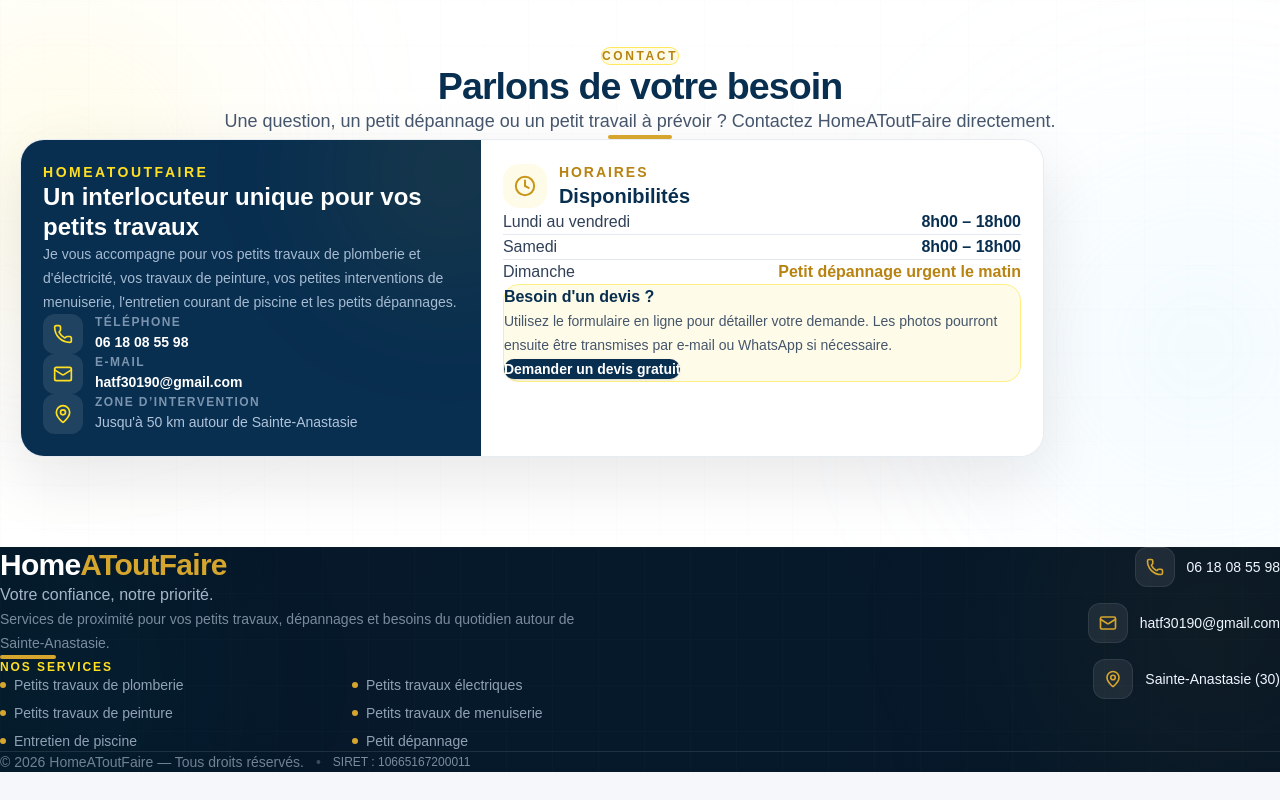
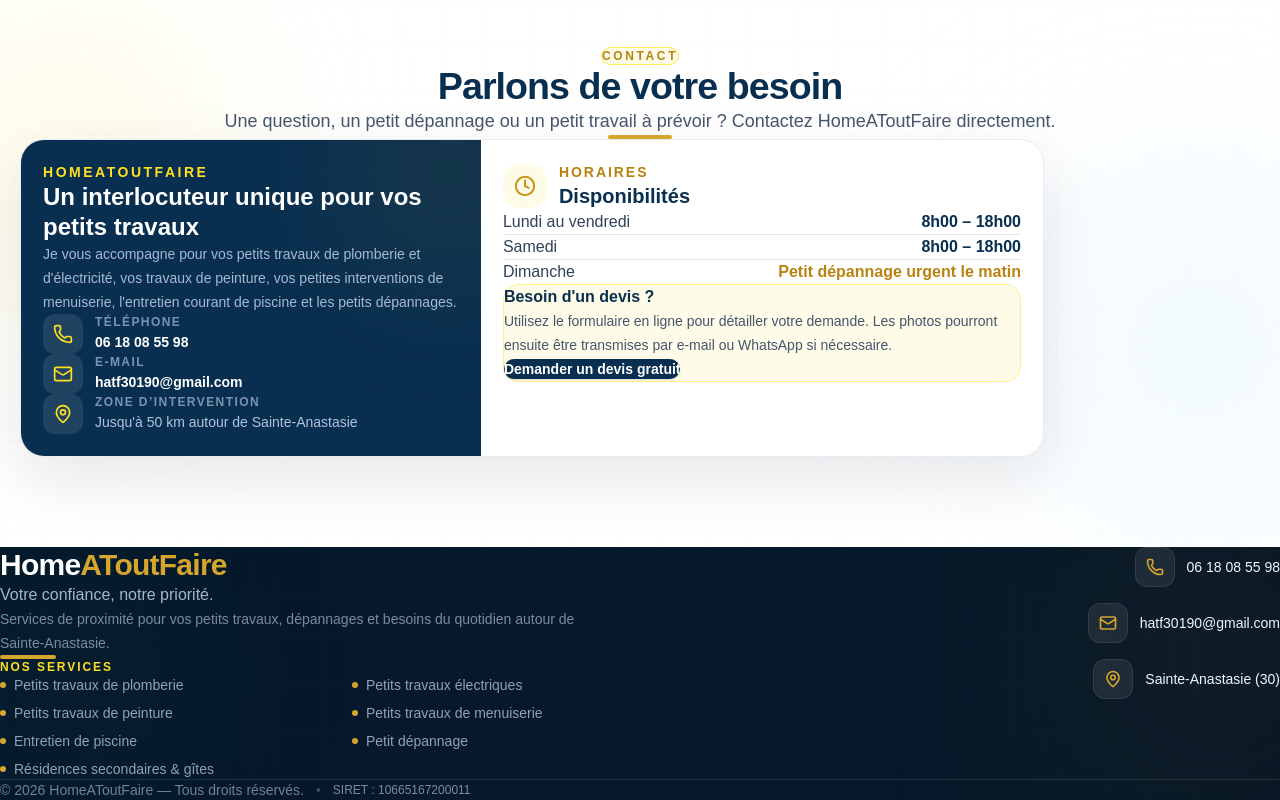
Before and after one commit to Thibal45/homeatoutfaire-premium, a Next.js app: page / in a window 1280 px wide. Shown: the part 6307-7107 px from the top of the page. Before the commit the page ends 7079 px from the top, so only its background shows below. Built offline with nearby package versions, Linux system fonts and the light colour scheme.

Commit message:
Ajout du lien résidences secondaires et gîtes

```diff
--- a/app/components/Footer.tsx
+++ b/app/components/Footer.tsx
@@ -31,6 +31,10 @@ const serviceLinks = [
   {
     label: "Petit dépannage",
     href: "/depannage",
+  },
+  {
+    label: "Résidences secondaires & gîtes",
+    href: "/residences-secondaires-gites",
   },
 ];
 
```
